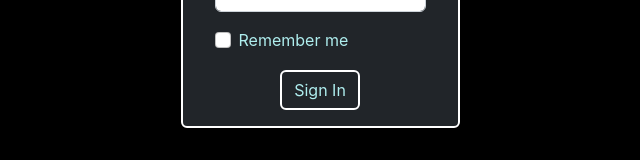
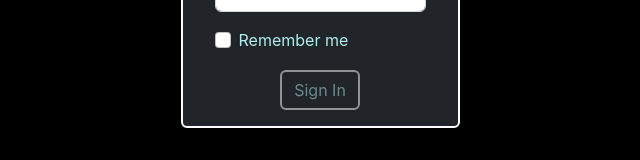
Before and after one commit to Adensty7/todoapp-react-db, a React (Create React App) app: page /login in a window 1280 px wide. Shown: the part 254-414 px from the top of the page, without its empty margins (320-960 px from the left). Built offline with nearby package versions, Linux system fonts and the light colour scheme.

Commit message:
Update LoginPage.js

```diff
--- a/src/components/LoginPage.js
+++ b/src/components/LoginPage.js
@@ -63,7 +63,7 @@ const LoginPage = () => {
                 />
 
               </div>
-              {isError && <div class="row mb-3 text-start"><div class="col-12"><span class="errors fs-6">{Error}</span></div></div>}
+              {isError && <div class="row mb-3 text-start"><div class="col-12"><span class="errors fs-6 fw-bold">{Error}</span></div></div>}
               <div class="row">
                 <div class="col-12 text-start h-100 mb-3">
                   <div class="form-check">
@@ -85,7 +85,7 @@ const LoginPage = () => {
               <button
                     type="submit"
                     name="submit"
-                    class="btn border-white bg-dark text-blue btn-block"
+                    class="btn border-white bg-dark text-blue btn-block hover-link"
                   >
 
                     Sign In
```
